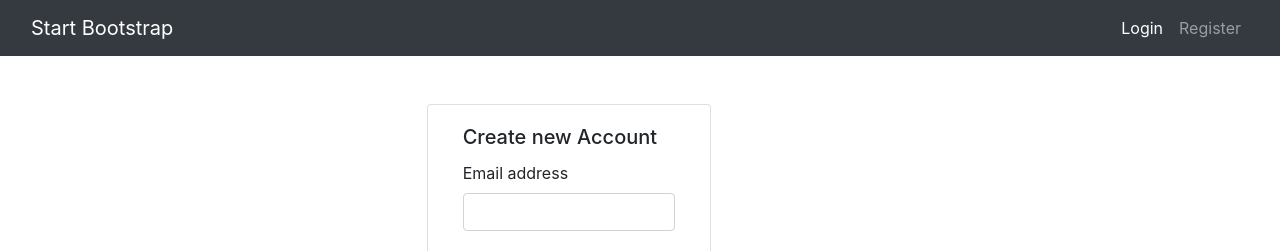
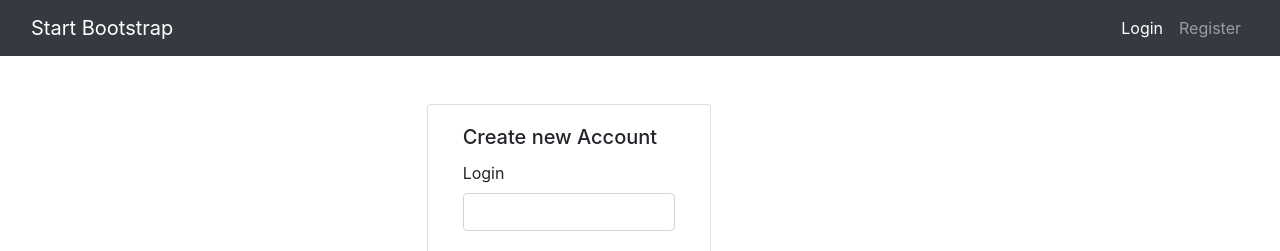
Before and after one commit to KrBed/PokeApi, a Vue app: page /register in a window 1280 px wide. Shown: the top 251 px of the page. Built offline with nearby package versions, Linux system fonts and the light colour scheme.

Commit message:
changed email variable to login and new database

```diff
--- a/src/App.vue
+++ b/src/App.vue
@@ -10,8 +10,7 @@
           data-target="#navbarResponsive"
           aria-controls="navbarResponsive"
           aria-expanded="false"
-          aria-label="Toggle navigation"
-        >
+          aria-label="Toggle navigation">
           <span class="navbar-toggler-icon"></span>
         </button>
         <div class="collapse navbar-collapse" id="navbarResponsive">
--- a/src/views/Home.vue
+++ b/src/views/Home.vue
@@ -6,13 +6,9 @@
 
 <script>
 // @ is an alias to /src
-import HelloWorld from "@/components/HelloWorld.vue";
 
 export default {
   name: "Home",
-  components: {
-    HelloWorld
-  },
   created() {
     // strzał pod /me zwrócić 200 z danymi lub 401
   }
--- a/src/views/Login.vue
+++ b/src/views/Login.vue
@@ -1,17 +1,17 @@
 <template>
-  <div id="login" class="offset-4 mt-5">
+  <div id="login-template" class="offset-4 mt-5">
     <div class="card col-4">
       <div class="card-body">
         <h5 class="card-title">Login to your account</h5>
         <form @submit.prevent="login">
           <div class="form-group">
-            <label for="email">Email address</label>
+            <label for="login">Login</label>
             <input
-              type="email"
+              type="text"
               class="form-control"
-              id="email"
-              aria-describedby="emailHelp"
-              v-model="input.email"
+              id="login"
+              aria-describedby="loginHelp"
+              v-model="input.login"
             />
           </div>
           <div class="form-group">
@@ -38,14 +38,14 @@ export default {
   data() {
     return {
       input: {
-        email: "",
+        login: "",
         password: ""
       }
     };
   },
   methods: {
     login() {
-      if (this.input.email !== "" && this.input.password !== "") {
+      if (this.input.login !== "" && this.input.password !== "") {
         axios({
           method: "POST",
           url: "http://localhost/pokemon_api/system.php/login",
--- a/src/views/Register.vue
+++ b/src/views/Register.vue
@@ -1,18 +1,18 @@
 <template>
-  <div id="login" class="offset-4 mt-5">
+  <div id="register-template" class="offset-4 mt-5">
     <div class="card col-4">
       <div class="card-body">
         <h5 class="card-title">Create new Account</h5>
         <form @submit.prevent="register">
           <div class="form-group">
-            <label for="email">Email address</label>
+            <label for="login">Login</label>
             <input
-              type="email"
+              type="text"
               class="form-control"
-              name="email"
-              id="email"
-              aria-describedby="emailHelp"
-              v-model="input.email"
+              name="login"
+              id="login"
+              aria-describedby="loginHelp"
+              v-model="input.login"
             />
           </div>
           <div class="form-group">
@@ -51,19 +51,18 @@ export default {
   data() {
     return {
       input: {
-        email: "",
+        login: "",
         password: ""
       }
     };
   },
   methods: {
     register() {
-      if (this.input.email !== "" && this.input.password !== "") {
+      if (this.input.login !== "" && this.input.password !== "") {
         axios({
           method: "POST",
           url: "http://localhost/pokemon_api/system.php/register",
-          data: this.input,
-
+          data: this.input
         })
           .then(function(response) {
             console.log(response.data);
```
Also changed, not shown: 2 other files (tests, documents, lock files or other folders).
